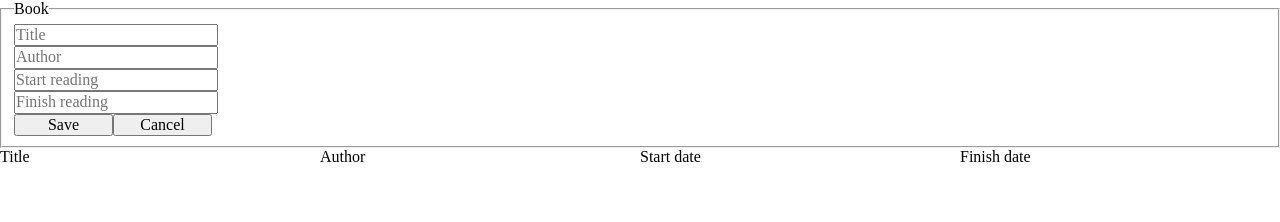
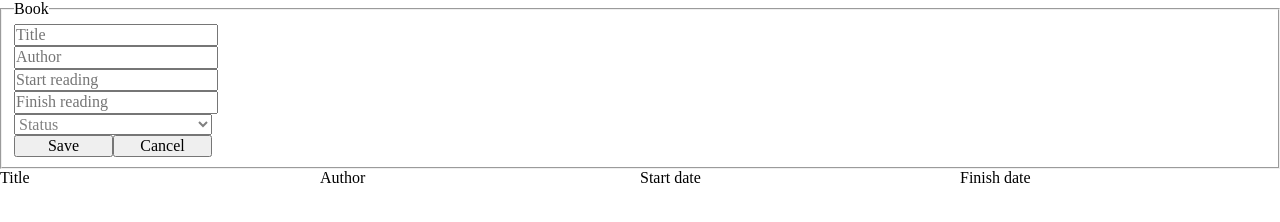
Before and after one commit to wulfiss/booklibrary, a website built with webpack: page dist/index.html in a window 1280 px wide. Built offline with nearby package versions, Linux system fonts and the light colour scheme.

Commit message:
Add status opt & its placeholder

```diff
--- a/src/modules/UI.js
+++ b/src/modules/UI.js
@@ -62,6 +62,26 @@ const form = function CreateAFormForAddTheBook(){
     finalDate.setAttribute('onblur', '(this.type="text")');// show placeholder in date input
     liFromFour.appendChild(finalDate);
 
+    //create select element in form
+    const liFormFive = createElements('li');
+    const statusOp = createElements('select', 'statusBook', '', '', '' , '', '', '', '', 'required', '');
+    // add this part in order to mimic placeholder follow in the css
+    const placeHldrStatus = createElements('option', 'Status', ['options'], '', 'Status', '');
+    placeHldrStatus.setAttribute('disabled','');
+    placeHldrStatus.setAttribute('selected', '');
+    placeHldrStatus.setAttribute('value', '');
+    statusOp.appendChild(placeHldrStatus);
+
+    const optArr = ['Reading', 'Completed', 'On-Hold', 'Dropped', 'Plan to Read'];
+
+    for (const opt in optArr){
+        const options = createElements('option', optArr[opt], ['options'], '', optArr[opt], '', optArr[opt]);
+        statusOp.appendChild(options);
+    }
+    //create select element in form
+    liFormFive.appendChild(statusOp);
+
+
     const liFormBtn = createElements('li');
     const btnFormSave = createElements('button', 'btnSave', ['buttons'], 'button', 'Save');
     const btnFormCancel = createElements('button', 'btnCancel', ['buttons'], 'button', 'Cancel');
@@ -72,6 +92,7 @@ const form = function CreateAFormForAddTheBook(){
     ulForm.appendChild(liFormTwo);
     ulForm.appendChild(liFromThree);
     ulForm.appendChild(liFromFour);
+    ulForm.appendChild(liFormFive);
     ulForm.appendChild(liFormBtn);
 
     form.appendChild(ulForm);
--- a/src/style.scss
+++ b/src/style.scss
@@ -8,10 +8,6 @@ li{
     list-style: none;
 }
 
-button.buttons{
-    width: 99px;
-    height: 22.4px;
-}
 
 div#tableHeader{
     display: grid;
@@ -41,3 +37,30 @@ div#mainInfoDiv{
         gap: 5px;
     }
 }
+
+/* ******************FORM********************* */
+// for the option to be gray as the place holders in the form
+select{
+    width: 198px;
+
+    &:required:invalid{
+        color:gray;
+    }
+}
+
+option{
+    color:black;
+
+    &[value = ''][disabled]{
+    display: none;
+    }
+}
+//
+
+button.buttons{
+    width: 99px;
+    height: 22.4px;
+}
+
+
+/* ******************FORM********************* */
```
